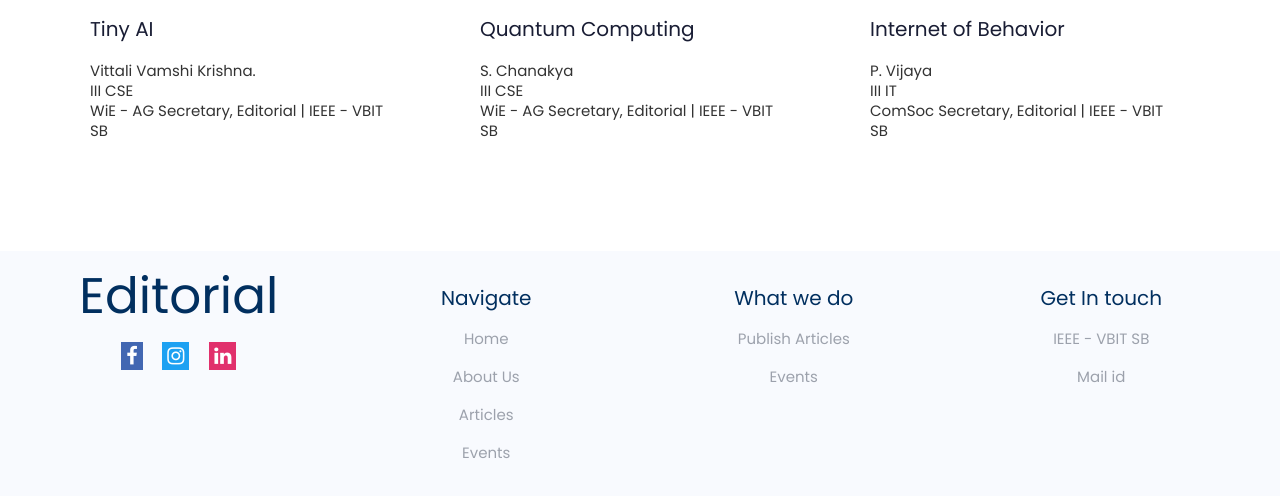
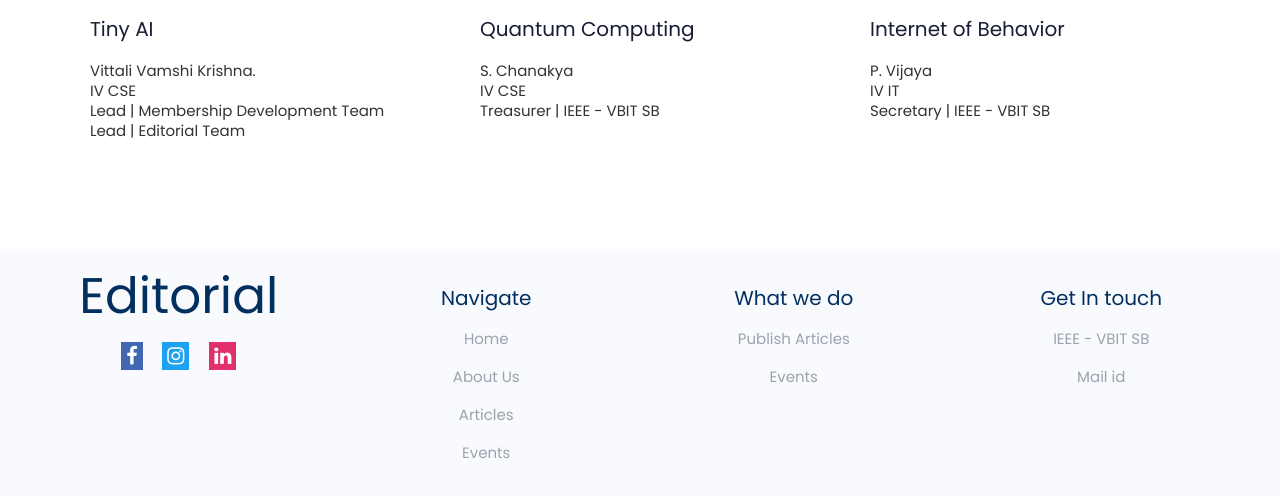
Before and after one commit to varun123-byte/ieee, a plain HTML site: page index.html in a window 1280 px wide. Shown: the part 2720-3216 px from the top of the page. Drawn offline with nearby package versions, Linux system fonts and the light colour scheme; a web font is replaced by a local one.

Commit message:
Update index.html

```diff
--- a/index.html
+++ b/index.html
@@ -118,8 +118,8 @@
           <div class="details1" id="mcard3">
              <!-- <div class="caption" id="mcaption"> <a href="article1.html">Everything you need to know about </a></div>-->
               <div class="time" id="mcard4">
-                <h2>Vittali Vamshi Krishna.<br>III CSE
-                  <br>WiE - AG Secretary, Editorial | IEEE - VBIT SB
+                <h2>Vittali Vamshi Krishna.<br>IV CSE
+                  <br>Lead | Membership Development Team<br>Lead | Editorial Team
                                     </h2>
               </div>
               </div>
@@ -130,8 +130,8 @@
         <div class="details1" id="mcard3">
            <!--<div class="caption" id="mcaption"> <a href="article1.html">E</a></div>-->
             <div class="time" id="mcard4">
-                <h2>S. Chanakya<br>III CSE
-<br>WiE - AG Secretary, Editorial | IEEE - VBIT SB
+                <h2>S. Chanakya<br>IV CSE
+<br>Treasurer | IEEE - VBIT SB
                 </h2>
             </div>
         </div>
@@ -145,9 +145,8 @@
             <!--<div class="caption" id="mcaption"> <a href="article1.html">Everything you need to know about web technology</a></div>-->
               <div class="time" id="mcard4">
                   <h2>P. Vijaya<br>
-                    III IT
-                    <br>ComSoc Secretary, Editorial | IEEE - VBIT SB
-
+                    IV IT
+                    <br>Secretary | IEEE - VBIT SB
                   </h2>
               </div>
           </div>
```
